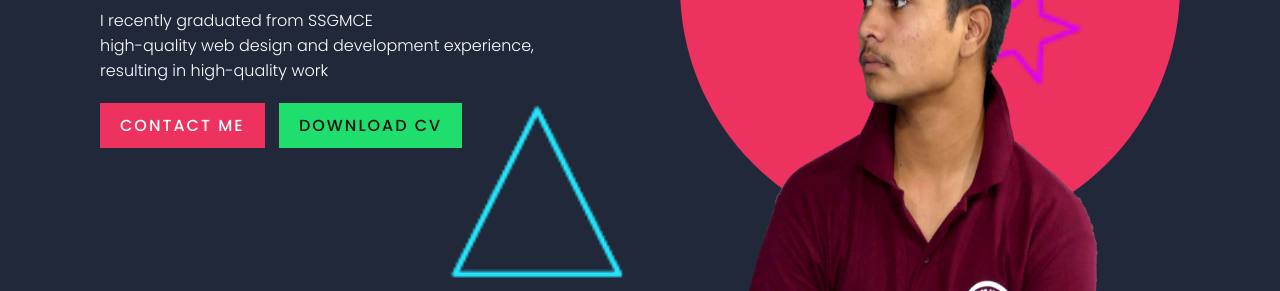
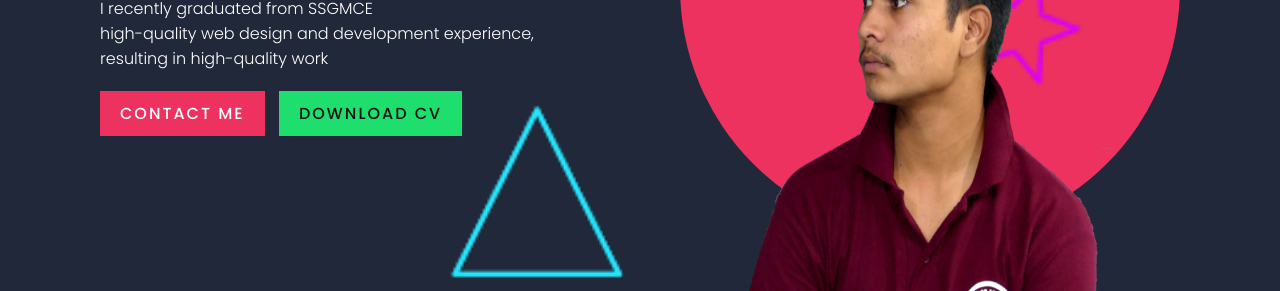
Before and after one commit to MishraSandesh/SandeshMishra.github.io, a plain HTML site: page index.html in a window 1280 px wide. Shown: the part 413-704 px from the top of the page. Drawn offline with Linux system fonts and the light colour scheme.

Commit message:
Br Tag removed

```diff
--- a/index.html
+++ b/index.html
@@ -19,11 +19,10 @@
                 <h4>Hello,</h4>
                 <h2>I'm Sandesh</h2>
                 <h3>Software Developer</h3>
-                <p><br>
+                <p>
                     I recently graduated from SSGMCE <br>
                     high-quality web design and development experience,<br>
                     resulting in high-quality work
-
                 </p>
                 <a href="Contact.html">
                     Contact Me
```
